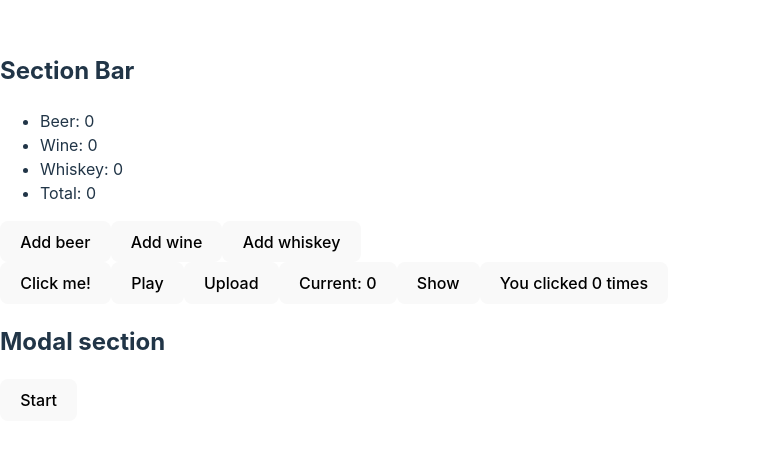
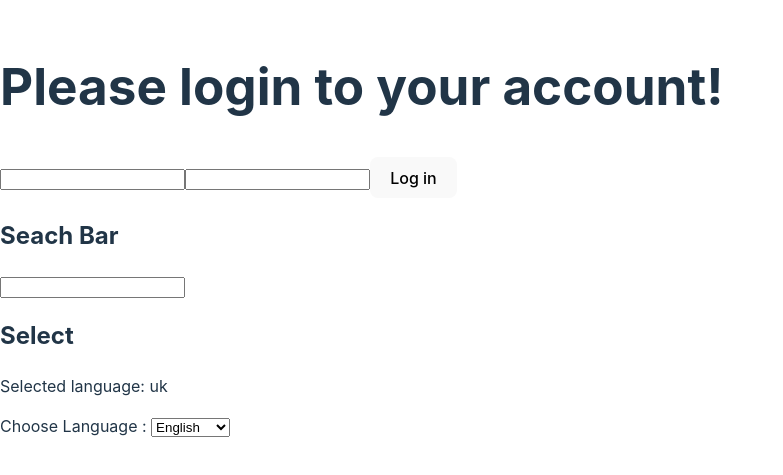
Before and after one commit to mrBidone/first-react-project, a React (Vite) app: page / in a window 1280 px wide. Shown: the part 173-648 px from the top of the page, without its empty margins (0-783 px from the left). Built offline with nearby package versions, Linux system fonts and the light colour scheme.

Commit message:
Add some components

```diff
--- a/src/App.jsx
+++ b/src/App.jsx
@@ -1,64 +1,27 @@
-import Bar from "./components/Bar/Bar";
-import Button from "./components/Button/Button";
-import ClickCounter from "./components/ClickCounter/ClickCounter";
-import ClicksButton from "./components/ClicksButton/ClicksButton";
-import CustomButton from "./components/CustomButton/CustomButton";
+import LangSwitcher from "./components/LangSwitcher/LangSwitcher";
+import LoginForm from "./components/LoginForm/LoginForm";
+import SearchBar from "./components/SearchBar/SearchBar";
+import Section from "./components/Section/Section";
 import { useState } from "react";
-import Section from "./components/Section/Section";
-import Modal from "./components/Modal/Modal";
 
 function App() {
-  const [bottles, setBottles] = useState({
-    beer: 0,
-    wine: 0,
-    whiskey: 0,
-  });
-
-  const onBarSupplyAdd = (alcoName) => {
-    setBottles({ ...bottles, [alcoName]: bottles[alcoName] + 1 });
-
-    // if (alcoName === "beer") {
-    //   setBottles({ ...bottles, beer: bottles["beer"] + 1 });
-    // }
-    // if (alcoName === "wine") {
-    //   setBottles({ ...bottles, wine: bottles["wine"] + 1 });
-    // }
-    // if (alcoName === "whiskey") {
-    //   setBottles({ ...bottles, whiskey: bottles["whiskey"] + 1 });
-    // }
+  const handleLogin = (userData) => {
+    console.log(userData);
   };
 
-  const total = bottles.beer + bottles.wine + bottles.whiskey;
-
-  const [isModalOpen, setIsModalOpen] = useState(false);
-  const onOpenModal = () => {
-    setIsModalOpen(true);
-  };
-  const onCloseModal = () => {
-    setIsModalOpen(false);
-  };
+  const [lang, setLang] = useState("uk");
   return (
     <>
-      <Section title="Section Bar">
-        <Bar
-          beer={bottles.beer}
-          wine={bottles.wine}
-          whiskey={bottles.whiskey}
-          total={total}
-          onBarSupplyAdd={onBarSupplyAdd}
-        />
+      <Section>
+        <h1>Please login to your account!</h1>
+        <LoginForm onLogin={handleLogin} />
       </Section>
-      <Button />
-      <CustomButton message="Playing music!">Play</CustomButton>
-      <CustomButton message="Uploading your data">Upload</CustomButton>
-      <ClicksButton />
-      <ClickCounter />
-
-      <Section title={"Modal section"}>
-        <button onClick={() => setIsModalOpen(!isModalOpen)}>
-          {isModalOpen ? "Stop" : "Start"}
-        </button>
-        {isModalOpen && <Modal onCloseModal={onCloseModal} />}
+      <Section title={"Seach Bar"}>
+        <SearchBar />
+      </Section>
+      <Section title={"Select"}>
+        <p>Selected language: {lang}</p>
+        <LangSwitcher value={lang} onSelect={setLang} />
       </Section>
     </>
   );
--- a/src/components/Bar/Bar.jsx
+++ /dev/null
@@ -1,23 +0,0 @@
-const Bar = ({ beer, wine, whiskey, total, onBarSupplyAdd }) => {
-  return (
-    <div>
-      <ul>
-        <li>Beer: {beer}</li>
-        <li>Wine: {wine}</li>
-        <li>Whiskey: {whiskey}</li>
-        <li>Total: {total}</li>
-      </ul>
-      <button type="button" onClick={() => onBarSupplyAdd("beer")}>
-        Add beer
-      </button>
-      <button type="button" onClick={() => onBarSupplyAdd("wine")}>
-        Add wine
-      </button>
-      <button type="button" onClick={() => onBarSupplyAdd("whiskey")}>
-        Add whiskey
-      </button>
-    </div>
-  );
-};
-
-export default Bar;
--- a/src/components/Button/Button.jsx
+++ /dev/null
@@ -1,19 +0,0 @@
-const Button = () => {
-  const handleClick = () => {
-    alert("I'm a button!");
-  };
-  return (
-    <>
-      <button type="button" onClick={handleClick}>
-        Click me!
-      </button>
-    </>
-  );
-};
-
-export default Button;
-
-// Запис за допомогою Анонімної інлайн-функції
-//const App = () => {
-//	return <button onClick={() => alert("I'm a button!")}>Click me!</button>;
-// };
--- a/src/components/ClickCounter/ClickCounter.jsx
+++ /dev/null
@@ -1,16 +0,0 @@
-import { useEffect, useState } from "react";
-
-const ClickCounter = () => {
-  const [clicks, setClicks] = useState(0);
-
-  useEffect(() => {
-    document.title = `You clicked ${clicks} times`;
-  });
-  return (
-    <button type="button" onClick={() => setClicks(clicks + 1)}>
-      You clicked {clicks} times
-    </button>
-  );
-};
-
-export default ClickCounter;
--- a/src/components/ClicksButton/ClicksButton.jsx
+++ /dev/null
@@ -1,28 +0,0 @@
-import { useState } from "react";
-
-const ClicksButton = () => {
-  const [clicks, setClicks] = useState(0);
-
-  const handleClick1 = () => {
-    setClicks(clicks + 1);
-  };
-  const [isOpen, setIsOpen] = useState(false);
-  const handleToggle = () => {
-    setIsOpen(!isOpen);
-  };
-
-  return (
-    <>
-      <button type="button" onClick={handleClick1}>
-        {" "}
-        Current: {clicks}
-      </button>
-      <button type="button" onClick={handleToggle}>
-        {isOpen ? "Hide" : "Show"}
-      </button>
-      {isOpen && <p>Now you can see me!</p>}
-    </>
-  );
-};
-
-export default ClicksButton;
--- a/src/components/CustomButton/CustomButton.jsx
+++ /dev/null
@@ -1,9 +0,0 @@
-const CustomButton = ({ message, children }) => {
-  return (
-    <button type="button" onClick={() => alert(message)}>
-      {children}
-    </button>
-  );
-};
-
-export default CustomButton;
--- /dev/null
+++ b/src/components/LangSwitcher/LangSwitcher.jsx
@@ -0,0 +1,24 @@
+import { useId } from "react";
+
+const LangSwitcher = ({ value, onSelect }) => {
+  const selectId = useId();
+
+  return (
+    <div>
+      <label htmlFor={selectId}>Choose Language : </label>
+      <select
+        id={selectId}
+        value={value}
+        onChange={(e) => {
+          onSelect(e.target.value);
+        }}
+      >
+        <option value="🇬🇧">English</option>
+        <option value="🇺🇦">Ukrainian</option>
+        <option value="🇵🇱">Polish</option>
+      </select>
+    </div>
+  );
+};
+
+export default LangSwitcher;
--- /dev/null
+++ b/src/components/LoginForm/LoginForm.jsx
@@ -0,0 +1,29 @@
+const LoginForm = ({ onLogin }) => {
+  const handleSubmit = (e) => {
+    e.preventDefault();
+
+    const form = e.target;
+    const { login, password } = form.elements;
+
+    // Викликаємо пропс onLogin
+    onLogin({
+      login: login.value,
+      password: password.value,
+    });
+
+    // Скидаємо значення полів після відправки
+    form.reset();
+  };
+
+  return (
+    <>
+      <form onSubmit={handleSubmit}>
+        <input type="text" name="login" />
+        <input type="password" name="password" />
+        <button type="submit">Log in</button>
+      </form>
+    </>
+  );
+};
+
+export default LoginForm;
--- a/src/components/Modal/Modal.jsx
+++ /dev/null
@@ -1,58 +0,0 @@
-import { useEffect, useState } from "react";
-import css from "./Modal.module.css";
-
-const Modal = ({ onCloseModal }) => {
-  const [counter, setCounter] = useState(() => {
-    return Number(localStorage.getItem("counter") ?? 0);
-  });
-
-  useEffect(() => {
-    localStorage.setItem("counter", counter);
-  }, [counter]);
-
-  // Этап монтування.
-  useEffect(() => {
-    const handleKeyDown = () => {
-      if (event.code === "Escape") {
-        onCloseModal();
-      }
-    };
-
-    window.addEventListener("keydown", handleKeyDown);
-
-    // Этап розмонтування
-    return () => {
-      window.removeEventListener("keydown", handleKeyDown);
-    };
-  }, [onCloseModal]);
-
-  const handleBackDropClick = (event) => {
-    if (event.target === event.currentTarget) {
-      onCloseModal();
-    }
-  };
-
-  return (
-    <div onClick={handleBackDropClick} className={css.backdrop}>
-      <div className={css.modal}>
-        <button
-          className={css.closeModalBtn}
-          type="button"
-          aria-label="Close modal window"
-          onClick={onCloseModal}
-        >
-          &times;
-        </button>
-        <h3 className={css.title}>Modal</h3>
-        <p className={css.text}>
-          Lorem, ipsum dolor sit amet consectetur adipisicing elit. Dicta, rem!
-        </p>
-        <button type="button" onClick={() => setCounter(counter + 1)}>
-          Click to increment: {counter}
-        </button>
-      </div>
-    </div>
-  );
-};
-
-export default Modal;
--- a/src/components/Modal/Modal.module.css
+++ /dev/null
@@ -1,34 +0,0 @@
-.backdrop {
-  background-color: rgba(0, 0, 0, 0.5);
-  position: fixed;
-  top: 0;
-  left: 0;
-  width: 100%;
-  height: 100%;
-}
-
-.modal {
-  position: absolute;
-  border-radius: 10px;
-  padding: 20px;
-  top: 50%;
-  left: 50%;
-  transform: translate(-50%, -50%);
-  max-width: 400px;
-  width: 100%;
-  min-height: 400px;
-  background-color: white;
-}
-.closeModalBtn {
-  position: absolute;
-  top: 15px;
-  right: 15px;
-}
-
-.title {
-  color: black;
-}
-
-.text {
-  color: black;
-}
--- /dev/null
+++ b/src/components/SearchBar/SearchBar.jsx
@@ -0,0 +1,17 @@
+import { useState } from "react";
+
+const SearchBar = () => {
+  const [inputValue, setInputValue] = useState("");
+
+  const handleChange = (e) => {
+    setInputValue(e.target.value);
+  };
+  return (
+    <div>
+      <input type="text" value={inputValue} onChange={handleChange} />
+      <p>{inputValue}</p>
+    </div>
+  );
+};
+
+export default SearchBar;
--- a/src/main.jsx
+++ b/src/main.jsx
@@ -3,4 +3,8 @@ import ReactDOM from "react-dom/client";
 import App from "./App.jsx";
 import "./index.css";
 
-ReactDOM.createRoot(document.getElementById("root")).render(<App />);
+ReactDOM.createRoot(document.getElementById("root")).render(
+  <React.StrictMode>
+    <App />
+  </React.StrictMode>
+);
```
